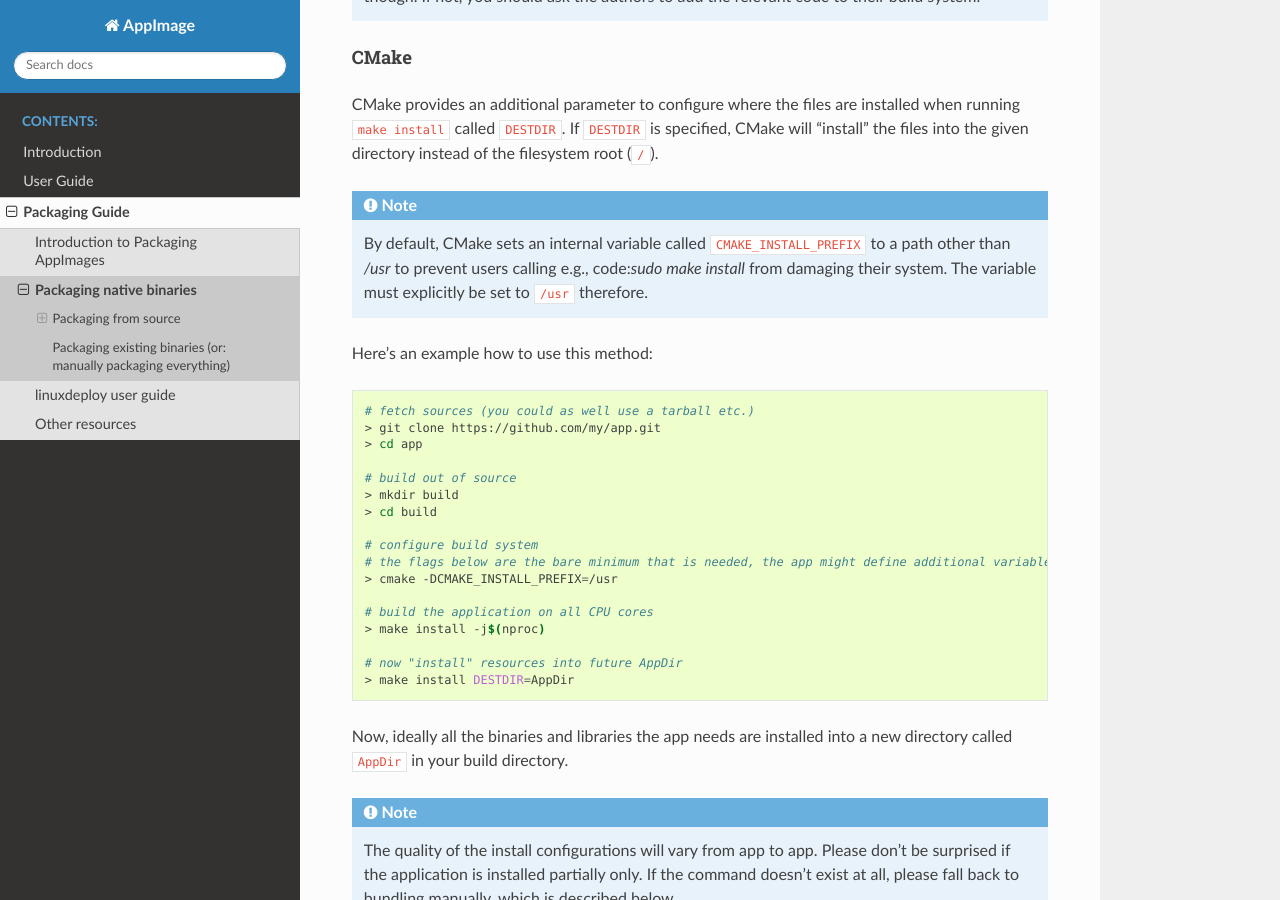
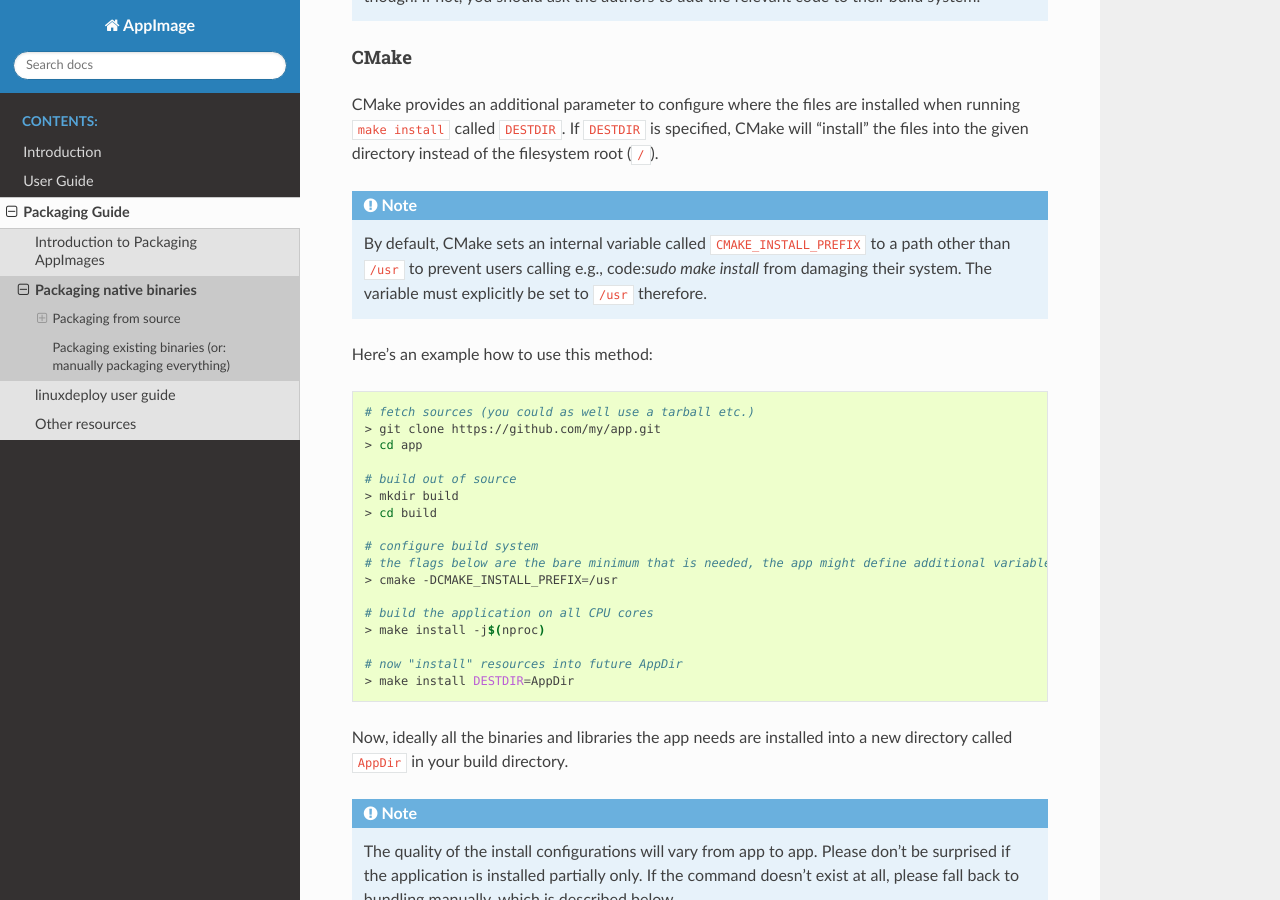
Before and after one commit to AppImage/docs.appimage.org, a Sphinx documentation site: the page built from source/packaging-guide/native-binaries.rst, in a window 1280 px wide and 900 px high, scrolled down 994 px. Built offline with Sphinx 7.4.7 and the Read the Docs theme 2.0.0, drawn with Linux system fonts in a browser that asks for light colours.

Commit message:
Minor fix

```diff
--- a/source/packaging-guide/native-binaries.rst
+++ b/source/packaging-guide/native-binaries.rst
@@ -35,7 +35,7 @@
 CMake provides an additional parameter to configure where the files are installed when running ``make install`` called |destdir|. If |destdir| is specified, CMake will "install" the files into the given directory instead of the filesystem root (:code:`/`).
 
 .. note::
-   By default, CMake sets an internal variable called |cmake-install-prefix| to a path other than `/usr` to prevent users calling e.g., code:`sudo make install` from damaging their system. The variable must explicitly be set to ``/usr`` therefore.
+   By default, CMake sets an internal variable called |cmake-install-prefix| to a path other than ``/usr`` to prevent users calling e.g., code:`sudo make install` from damaging their system. The variable must explicitly be set to ``/usr`` therefore.
 
 .. |destdir| replace:: :code:`DESTDIR`
 .. |cmake-install-prefix| replace:: :code:`CMAKE_INSTALL_PREFIX`
```
